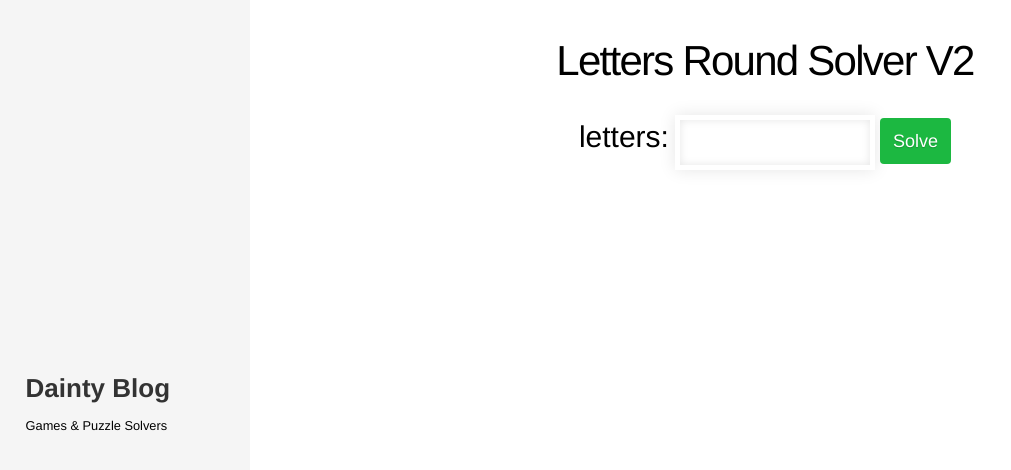
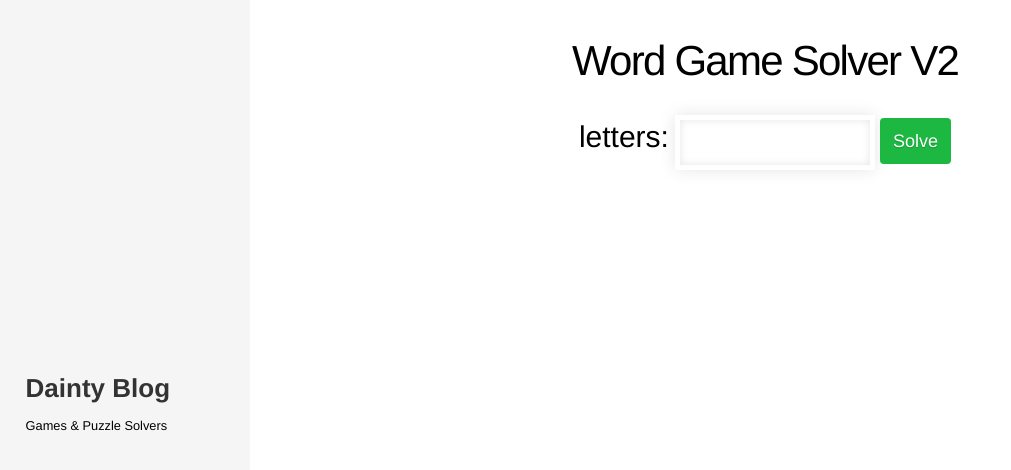
Before and after one commit to PayamBen/PayamBen.github.io, a Jekyll site: the page built from lettersGameV2.html, in a window 1280 px wide. Shown: the top 470 px of the page, without its empty margins (0-1011 px from the left). Built offline with Jekyll 4.4.1, drawn with Linux system fonts in a browser that asks for light colours.

Commit message:
page title change

```diff
--- a/_posts/2025-03-11-letters-game-solver.markdown
+++ b/_posts/2025-03-11-letters-game-solver.markdown
@@ -8,4 +8,4 @@ categories: game basic
 The previous letter game solver required a server with PHP cross-site requests enabled to worked. I've removed this dependency and solely used javascript for this second version. [Try It Now][play-link].
 
 
-[play-link]: https://payamben.github.io/letters-round-solverV2/
+[play-link]: https://payamben.github.io/Word-Game-solverV2/
--- a/lettersGame.html
+++ b/lettersGame.html
@@ -77,7 +77,7 @@ permalink: /letters-numbers-solver/
 </head>
 <body>
 	<div id="main">
-		<p>This version is no longer maintained. Latest version available <a href="/letters-round-solverV2/">here</a></p>
+		<p>This version is no longer maintained. Latest version available <a href="/Word-Game-solverV2/">here</a></p>
 		<p class="label">Enter letters:</p>
 		<input id="letters" type="text"/>
 		<span class="button-green" id="solveIt">Solve</span>
--- a/lettersGameV2.html
+++ b/lettersGameV2.html
@@ -1,7 +1,7 @@
 ---
 layout: page
-title: Letters Round Solver V2
-permalink: /letters-round-solverV2/
+title: Word Game Solver V2
+permalink: /Word-Game-solverV2/
 ---
 <style>
 	html {
```
